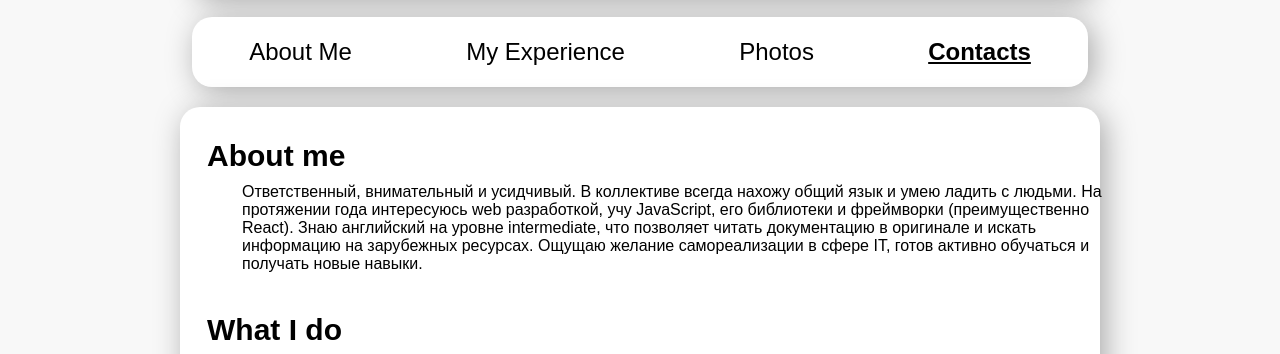
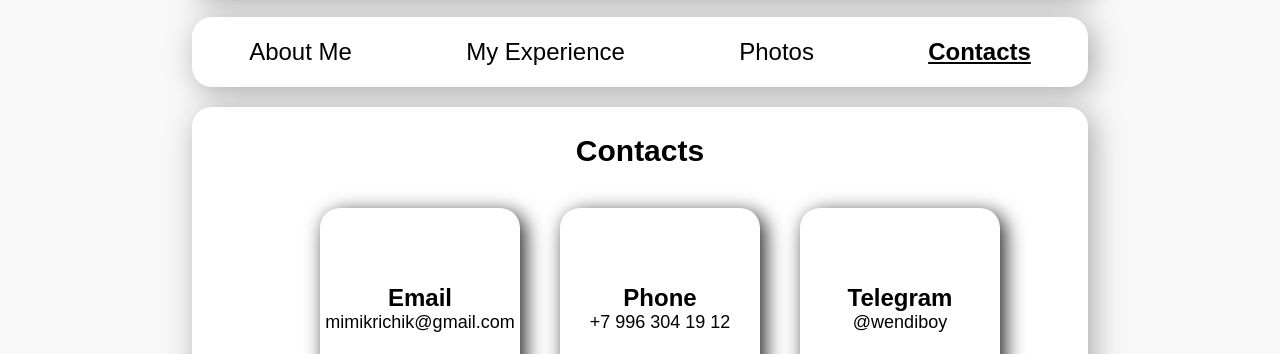
Before and after one commit to Wendiboy/belovCV, a React app: page /contacts in a window 1280 px wide. Shown: the part 384-738 px from the top of the page. Built offline with nearby package versions, Linux system fonts and the light colour scheme.

Commit message:
add Contacts component

```diff
--- /dev/null
+++ b/src/components/Content/Contacts/Contacts.css
@@ -0,0 +1,40 @@
+.Contacts{
+    width: 100%;
+}
+
+.contacts__header{
+    text-align: center;
+    font-size: 30px;
+    margin-top: 15px;
+    margin-bottom: 40px;
+    font-weight: bold;
+}
+
+.contacts_list{
+    width: 100%;
+    display: flex;
+    justify-content: center;
+}
+
+.Contact_element{
+    width: 200px;
+    height: 200px;
+    border-radius: 20px;
+    background-color: #ffffff;
+    margin-left: 40px;
+    display: flex;
+    flex-direction: column;
+    justify-content: center;
+    box-shadow: #212121 5px 5px 20px;
+}
+
+.contact_element__name{
+    font-size: 24px;
+    font-weight: bold;
+    text-align: center;
+}
+
+.contact_element__text{
+    font-size: 18px;
+    text-align: center;
+}
--- /dev/null
+++ b/src/components/Content/Contacts/Contacts.jsx
@@ -0,0 +1,29 @@
+import React from "react";
+import './Contacts.css';
+
+const Contacts = () => {
+    return (
+        <div className='Contacts'>
+            <h2 className='contacts__header'>Contacts</h2>
+            <div className='contacts_list'>
+                <span className='Contact_element'>
+                    <div className='contact_element__name'>Email</div>
+                    <div className='contact_element__text'>mimikrichik@gmail.com</div>
+                    <div className='contact_element__icon'></div>
+                </span>
+                <span className='Contact_element'>
+                    <div className='contact_element__name'>Phone</div>
+                    <div className='contact_element__text'>+7 996 304 19 12</div>
+                    <div className='contact_element__icon'></div>
+                </span>
+                <span className='Contact_element'>
+                    <div className='contact_element__name'>Telegram</div>
+                    <div className='contact_element__text'>@wendiboy</div>
+                    <div className='contact_element__icon'></div>
+                </span>
+            </div>
+        </div>
+    )
+}
+
+export default Contacts
--- a/src/components/Content/Content.jsx
+++ b/src/components/Content/Content.jsx
@@ -7,6 +7,7 @@ import { BrowserRouter, Route, Routes, NavLink } from "react-router-dom";
 import { useSelector } from 'react-redux';
 import PhotosContainer from "./Photos/PhotosContainer.jsx";
 import store from "../../redux/redux-store";
+import Contacts from "./Contacts/Contacts.jsx";
 
 const Content = () => {
 
@@ -18,7 +19,7 @@ const Content = () => {
     return (
         <div className='Content'>
             <Routes>
-                {/*<Route path="/photos" element={<Photos />}/>*/}
+                <Route path="/contacts" element={<Contacts />}/>
                 <Route path="/photos" element={<PhotosContainer props={{store}}/>}/>
                 <Route path="/experience" element={<MyExprerience />}/>
                 <Route path="*" element={<AboutMe description={description} technologies={technologies} skills={skills} languages={languages}/>}/>
--- a/src/styles/App.css
+++ b/src/styles/App.css
@@ -6,6 +6,10 @@ html, body, div, span, applet, object, iframe, h1, h2, h3, h4, h5, h6, p, blockq
     font: inherit;
     vertical-align: baseline;
  }
+
+* {
+    box-sizing: border-box;
+}
 
 h1 {
     color: #27aedb;
```
